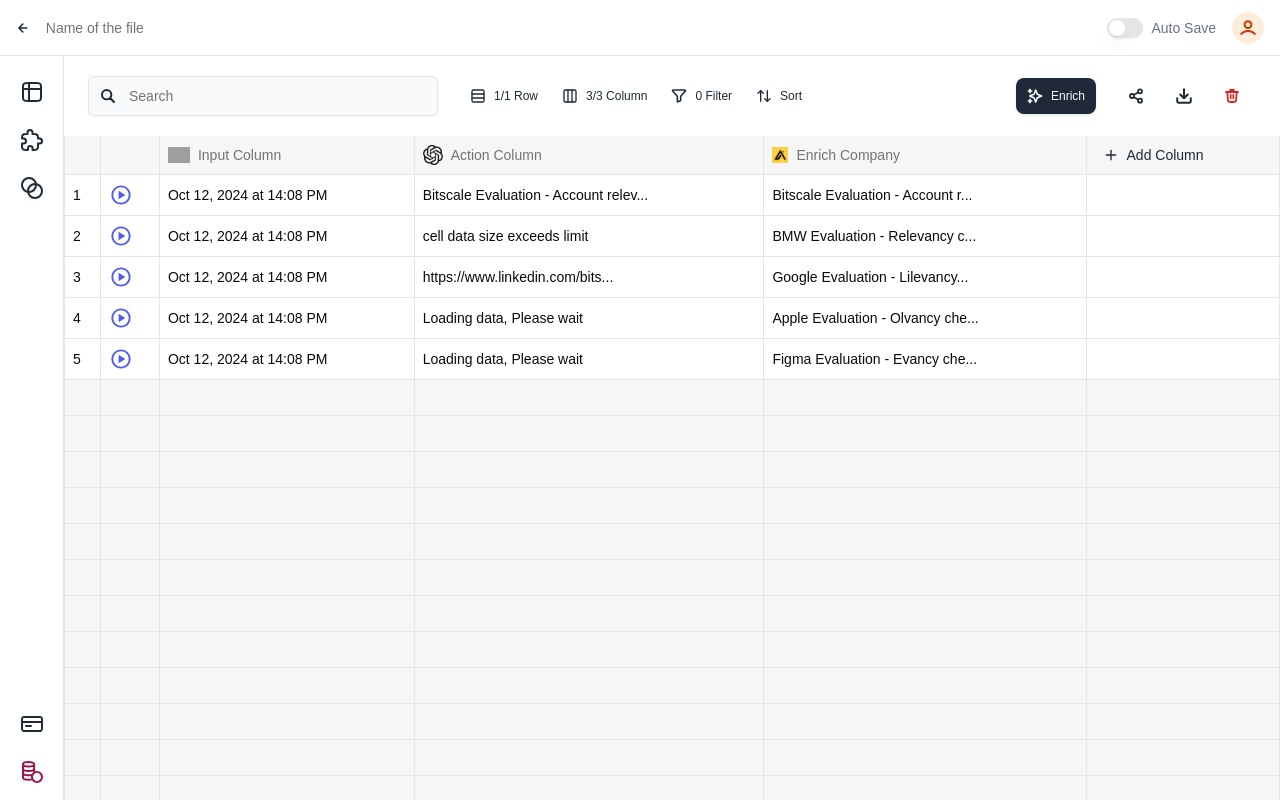
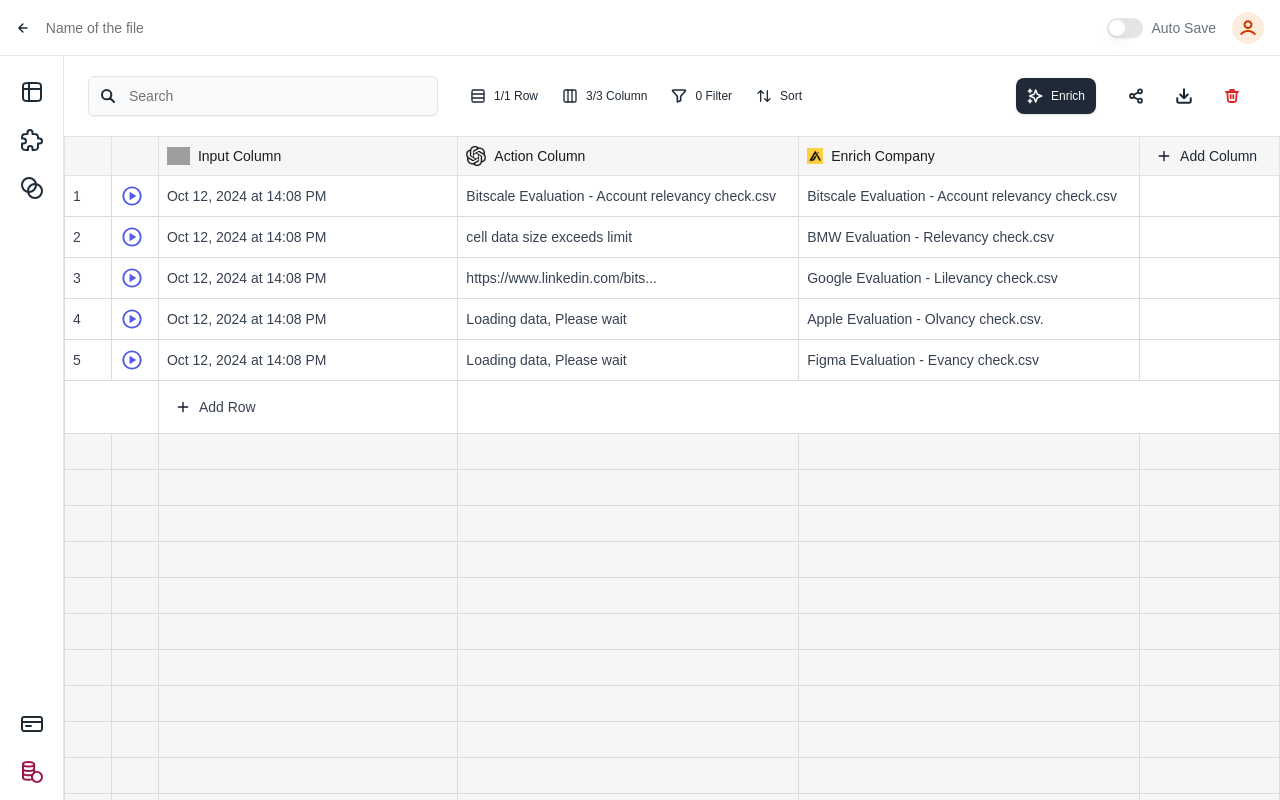
Before and after one commit to ShouryaPal/bitscale-frontend, a Next.js app: page / in a window 1280 px wide. Built offline with nearby package versions, Linux system fonts and the light colour scheme; grey boxes are pictures that could not be loaded.

Commit message:
feat: complete project

```diff
--- a/app/globals.css
+++ b/app/globals.css
@@ -70,3 +70,21 @@
         @apply bg-background text-foreground;
     }
 }
+
+table {
+    border-collapse: collapse;
+    width: 100%;
+}
+
+th,
+td {
+    border: 1px solid #dcdcdc; /* Define a consistent border */
+    border-left: 1px solid #dcdcdc; /* Explicitly define the left border */
+    border-right: 1px solid #dcdcdc; /* Explicitly define the right border */
+}
+
+thead th {
+    border-top: 1px solid #dcdcdc; /* Add top border for header row */
+    border-bottom: 1px solid #dcdcdc; /* Add bottom border for header row */
+    background-color: #f6f6f6; /* Ensure consistent background color */
+}
--- a/components/Spreadsheet.tsx
+++ b/components/Spreadsheet.tsx
@@ -1,5 +1,5 @@
 "use client";
-import React, { useState } from "react";
+import React, { useState, useRef } from "react";
 import {
   Table,
   TableBody,
@@ -18,103 +18,88 @@
 import { Icons } from "./icons";
 import Image from "next/image";
 import { Plus } from "lucide-react";
-import { Button } from "./ui/button";
+import { Button } from "@/components/ui/button";
+import { Input } from "@/components/ui/input";
 
 interface DataRecord {
   id: number;
-  timestamp: string;
-  action: string;
-  enrichment: string;
+  timestamp?: string;
+  action?: string;
+  enrichment?: string;
+  [key: string]: any;
 }
 
-// interface Header {
-//   id: number;
-//   title: string;
-//   img: string;
-// }
+interface ColumnConfig {
+  id: string;
+  title: string;
+  img: string;
+}
 
-const data = {
-  records: [
+const initialRecords: DataRecord[] = [
   {
     id: 1,
     timestamp: "Oct 12, 2024 at 14:08 PM",
-      action: "Bitscale Evaluation - Account relev...",
-      enrichment: "Bitscale Evaluation - Account r...",
+    action: "Bitscale Evaluation - Account relevancy check.csv",
+    enrichment: "Bitscale Evaluation - Account relevancy check.csv",
   },
   {
     id: 2,
     timestamp: "Oct 12, 2024 at 14:08 PM",
     action: "cell data size exceeds limit",
-      enrichment: "BMW Evaluation - Relevancy c...",
+    enrichment: "BMW Evaluation - Relevancy check.csv",
   },
   {
     id: 3,
     timestamp: "Oct 12, 2024 at 14:08 PM",
     action: "https://www.linkedin.com/bits...",
-      enrichment: "Google Evaluation - Lilevancy...",
+    enrichment: "Google Evaluation - Lilevancy check.csv",
   },
   {
     id: 4,
     timestamp: "Oct 12, 2024 at 14:08 PM",
     action: "Loading data, Please wait",
-      enrichment: "Apple Evaluation - Olvancy che...",
+    enrichment: "Apple Evaluation - Olvancy check.csv.",
   },
   {
     id: 5,
     timestamp: "Oct 12, 2024 at 14:08 PM",
     action: "Loading data, Please wait",
-      enrichment: "Figma Evaluation - Evancy che...",
+    enrichment: "Figma Evaluation - Evancy check.csv",
   },
-  ],
-  headers: [
-    {
-      id: 1,
-      title: "Input Column",
-      img: "/header1.svg",
-    },
-    {
-      id: 2,
-      title: "Action Column",
-      img: "/header2.svg",
-    },
-    {
-      id: 3,
-      title: "Enrich Company",
-      img: "/header3.svg",
-    },
-  ],
-};
+];
+
+const defaultHeaderImage = "/header1.svg";
 
 const Spreadsheet = () => {
   const MIN_ROWS = 20;
   const [emptyRowsCount] = useState(MIN_ROWS);
+  const [customColumns, setCustomColumns] = useState<ColumnConfig[]>([]);
+  const [records, setRecords] = useState<DataRecord[]>(initialRecords);
+  const [editingHeader, setEditingHeader] = useState<string | null>(null);
+  const [headerText, setHeaderText] = useState<string>("");
+  const inputRef = useRef<HTMLInputElement>(null);
 
-  const handleAddColumn = () => {
-    console.log("Add new column clicked");
-  };
-
-  const columns: ColumnDef<DataRecord>[] = [
+  const baseColumns: ColumnDef<DataRecord>[] = [
     {
       accessorKey: "serialNo",
       header: "",
-      cell: ({ row }) => <div>{row.index + 1}</div>,
+      cell: ({ row }) => <div className="w-7">{row.index + 1}</div>,
     },
     {
       accessorKey: "play",
       header: "",
-      cell: () => <Icons.playCircle className="h-6 w-6" />,
+      cell: () => (
+        <div className="w-7">
+          <Icons.playCircle className="h-6 w-6" />
+        </div>
+      ),
     },
     {
       accessorKey: "timestamp",
       header: () => (
-        <div className="flex items-center gap-2">
-          <Image
-            src={data.headers[0].img}
-            alt={data.headers[0].title}
-            height={23}
-            width={22}
-          />
-          <span>{data.headers[0].title}</span>
+        <div className="flex items-center gap-2 w-[270px]">
+          <Image src="/header1.svg" alt="Input Column" width={23} height={22} />
+          <span>Input Column</span>
         </div>
       ),
     },
@@ -123,12 +108,12 @@
       header: () => (
         <div className="flex items-center gap-2">
           <Image
-            src={data.headers[1].img}
-            alt={data.headers[1].title}
+            src="/header2.svg"
+            alt="Action Column"
+            width={20}
             height={20}
-            width={20}
           />
-          <span>{data.headers[1].title}</span>
+          <span>Action Column</span>
         </div>
       ),
     },
@@ -137,39 +122,157 @@
       header: () => (
         <div className="flex items-center gap-2">
           <Image
-            src={data.headers[2].img}
-            alt={data.headers[2].title}
+            src="/header3.svg"
+            alt="Enrich Company"
             width={16}
             height={16}
           />
-          <span>{data.headers[2].title}</span>
+          <span>Enrich Company</span>
         </div>
       ),
     },
-    {
+  ];
+
+  const dynamicColumns: ColumnDef<DataRecord>[] = customColumns.map((col) => ({
+    accessorKey: col.id,
+    header: () =>
+      editingHeader === col.id ? (
+        <div className="flex items-center gap-2">
+          <Image src={col.img} alt={col.title} width={20} height={20} />
+          <Input
+            ref={inputRef}
+            className="h-8 w-32"
+            value={headerText}
+            onChange={(e) => setHeaderText(e.target.value)}
+            onBlur={() => finishEditing(col.id)}
+            onKeyDown={(e) => {
+              if (e.key === "Enter") {
+                finishEditing(col.id);
+              }
+            }}
+            autoFocus
+          />
+        </div>
+      ) : (
+        <div
+          className="flex items-center gap-2 cursor-pointer hover:bg-gray-100 p-2 rounded"
+          onClick={() => startEditing(col.id, col.title)}
+        >
+          <Image src={col.img} alt={col.title} width={20} height={20} />
+          <span>{col.title || "Click to edit"}</span>
+        </div>
+      ),
+    cell: ({ row, column }) => {
+      const value = (row.getValue(column.id) as string) || "";
+      return (
+        <div className="relative w-full">
+          <Input
+            className="h-8 w-full"
+            value={value}
+            onChange={(e) => {
+              e.currentTarget.focus();
+              handleCellEdit(row.original.id, column.id, e.target.value);
+            }}
+            onClick={(e) => {
+              e.currentTarget.focus();
+            }}
+          />
+        </div>
+      );
+    },
+  }));
+
+  const addColumnDef: ColumnDef<DataRecord> = {
     accessorKey: "addColumn",
     header: () => (
       <Button
         onClick={handleAddColumn}
         className="flex gap-2 rounded-md p-2 hover:bg-gray-200 bg-transparent shadow-none text-gray-800"
       >
-          <Plus className="h-5 w-5" />
+        <Icons.plus className="h-6 w-6" />
         <span>Add Column</span>
       </Button>
     ),
     cell: () => null,
+  };
+
+  const handleAddRow = () => {
+    const newRow: DataRecord = {
+      id: records.length + 1,
+      timestamp: "",
+      action: "",
+      enrichment: "",
+      ...Object.fromEntries(customColumns.map((col) => [col.id, ""])),
+    };
+    setRecords([...records, newRow]);
+  };
+
+  const startEditing = (columnId: string, currentTitle: string) => {
+    setEditingHeader(columnId);
+    setHeaderText(currentTitle);
+    setTimeout(() => {
+      inputRef.current?.focus();
+    }, 0);
+  };
+
+  const finishEditing = (columnId: string) => {
+    if (headerText.trim() !== "") {
+      handleHeaderEdit(columnId, headerText);
+    }
+    setEditingHeader(null);
+    setHeaderText("");
+  };
+
+  const handleAddColumn = () => {
+    const newColumnId = `custom_${customColumns.length + 1}`;
+    setCustomColumns([
+      ...customColumns,
+      {
+        id: newColumnId,
+        title: `New Column ${customColumns.length + 1}`,
+        img: defaultHeaderImage,
       },
-  ];
+    ]);
+
+    const updatedRecords = records.map((record) => ({
+      ...record,
+      [newColumnId]: "",
+    }));
+    setRecords(updatedRecords);
+  };
+
+  const handleHeaderEdit = (columnId: string, newTitle: string) => {
+    setCustomColumns((columns) =>
+      columns.map((col) =>
+        col.id === columnId ? { ...col, title: newTitle } : col,
+      ),
+    );
+  };
+
+  const handleCellEdit = (
+    recordId: number,
+    columnId: string,
+    value: string,
+  ) => {
+    setRecords((prevRecords) =>
+      prevRecords.map((record) =>
+        record.id === recordId ? { ...record, [columnId]: value } : record,
+      ),
+    );
+  };
+
+  const allColumns = [...baseColumns, ...dynamicColumns, addColumnDef];
+
   const table = useReactTable({
-    data: data.records,
-    columns,
+    data: records,
+    columns: allColumns,
     getCoreRowModel: getCoreRowModel(),
   });
 
   return (
     <div className="h-full flex flex-col">
-      <ScrollArea className="flex-1 w-full">
-        <div className="inline-block min-w-full h-full">
+      <ScrollArea className="w-full h-full">
+        <div className="min-w-full h-full">
           <Table>
             <TableHeader className="sticky top-0 z-10 bg-white">
               {table.getHeaderGroups().map((headerGroup) => (
@@ -177,7 +280,7 @@
                   {headerGroup.headers.map((header) => (
                     <TableHead
                       key={header.id}
-                      className="border-r border-b border-l bg-[#F6F6F6] h-9"
+                      className="border-x border-[#E2E2E3] bg-[#F6F6F6] h-9 text-sm text-[#1C1B1F]"
                     >
                       {header.isPlaceholder
                         ? null
@@ -194,7 +297,10 @@
               {table.getRowModel().rows.map((row) => (
                 <TableRow key={row.id} className="border h-9">
                   {row.getVisibleCells().map((cell) => (
-                    <TableCell key={cell.id} className="border">
+                    <TableCell
+                      key={cell.id}
+                      className="border text-sm text-gray-700 font-medium"
+                    >
                       {flexRender(
                         cell.column.columnDef.cell,
                         cell.getContext(),
@@ -203,12 +309,25 @@
                   ))}
                 </TableRow>
               ))}
-              {Array.from({ length: emptyRowsCount }).map((_, index) => (
+              <TableRow className="border h-9">
+                <TableCell colSpan={2} className="border" />
+                <TableCell className="border">
+                  <Button
+                    onClick={handleAddRow}
+                    className="flex items-center gap-2 rounded-md p-2 hover:bg-gray-200 bg-transparent shadow-none text-sm text-gray-700 font-medium"
+                  >
+                    <Icons.plus className="h-6 w-6" />
+                    <span>Add Row</span>
+                  </Button>
+                </TableCell>
+                <TableCell colSpan={allColumns.length - 3} className="border" />
+              </TableRow>
+              {Array.from({ length: emptyRowsCount - 1 }).map((_, index) => (
                 <TableRow
                   key={`empty-${index}`}
                   className="border h-9 bg-[#F6F6F6]"
                 >
-                  {Array.from({ length: columns.length }).map(
+                  {Array.from({ length: allColumns.length }).map(
                     (_, cellIndex) => (
                       <TableCell
                         key={`empty-cell-${cellIndex}`}
--- a/components/icons.tsx
+++ b/components/icons.tsx
@@ -233,4 +233,20 @@
       </g>
     </svg>
   ),
+  plus: (props: LucideProps) => (
+    <svg
+      {...props}
+      viewBox="0 0 24 24"
+      fill="none"
+      xmlns="http://www.w3.org/2000/svg"
+    >
+      <path
+        d="M12 5V19M5 12H19"
+        stroke="#101828"
+        strokeWidth="2"
+        strokeLinecap="round"
+        strokeLinejoin="round"
+      />
+    </svg>
+  ),
 };
--- a/package.json
+++ b/package.json
@@ -16,6 +16,7 @@
     "@radix-ui/react-slot": "^1.1.1",
     "@radix-ui/react-switch": "^1.1.2",
     "@radix-ui/react-toggle": "^1.1.1",
+    "@radix-ui/react-tooltip": "^1.1.6",
     "@tanstack/react-table": "^8.20.6",
     "class-variance-authority": "^0.7.1",
     "clsx": "^2.1.1",
```
Also changed, not shown: app/layout.tsx (+1 -12 lines), components/ui/tooltip.tsx (added, +32 -0 lines), 1 other file (tests, documents, lock files or other folders). Lines whose indentation alone changed are shown as unchanged.
